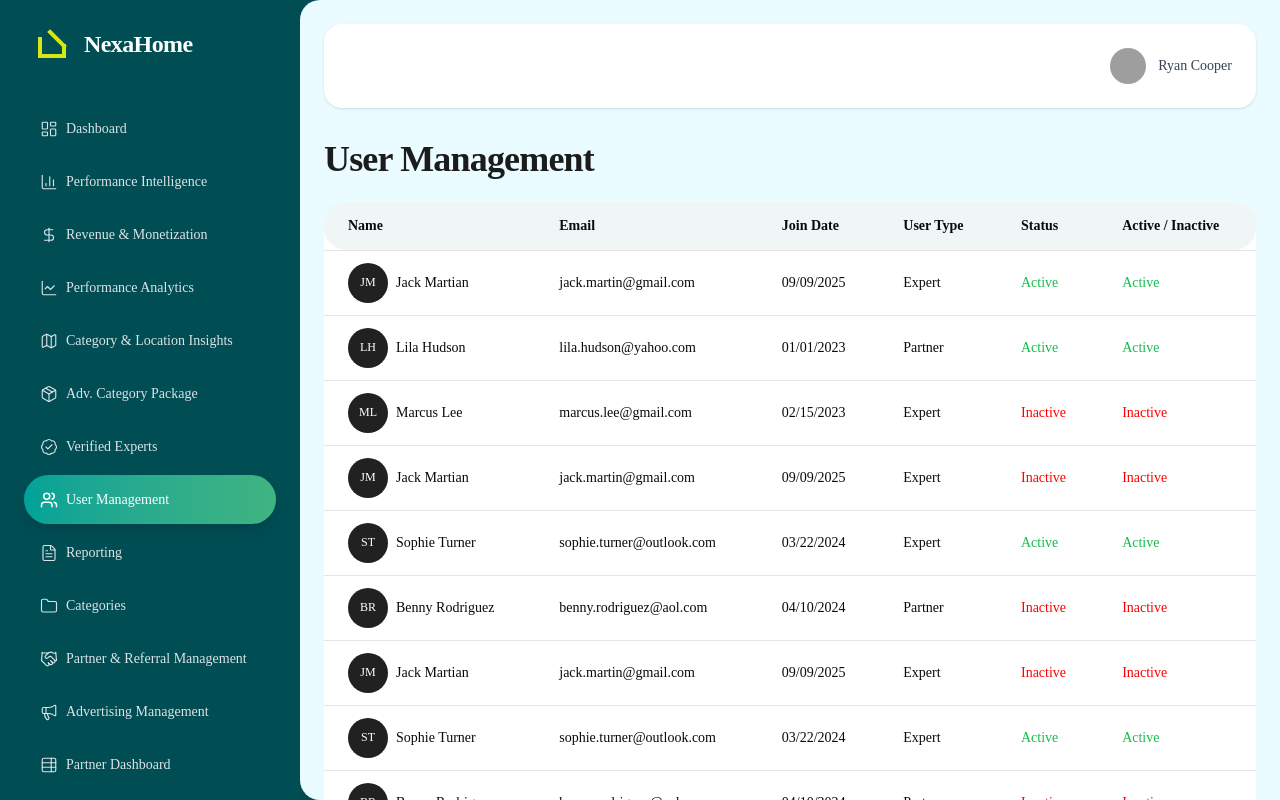
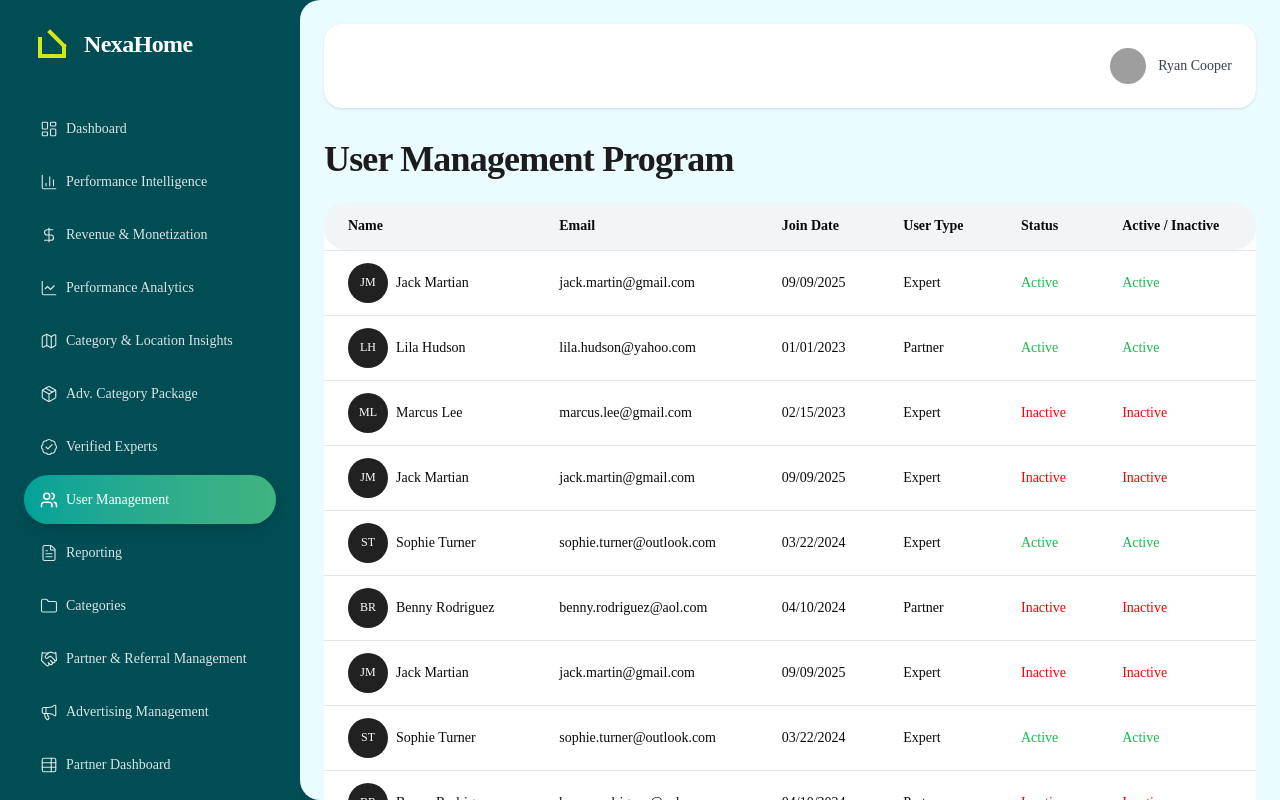
Before and after one commit to dignitestudios-dev/NexaHome-Admin-Panel, a Next.js app: page /app/user-management in a window 1280 px wide. Built offline with nearby package versions, Linux system fonts and the light colour scheme; grey boxes are pictures that could not be loaded.

Commit message:
Update heading to 'User Management Program' in user management page

```diff
--- a/src/app/app/user-management/page.tsx
+++ b/src/app/app/user-management/page.tsx
@@ -105,7 +105,7 @@ export default function VerifiedExpertsPage() {
 
       {/* Title */}
       <h1 className="heading text-[#1C1C1C] my-4 tracking-tight ">
-        User Management
+        User Management Program
       </h1>
 
       {/* Table */}
```
